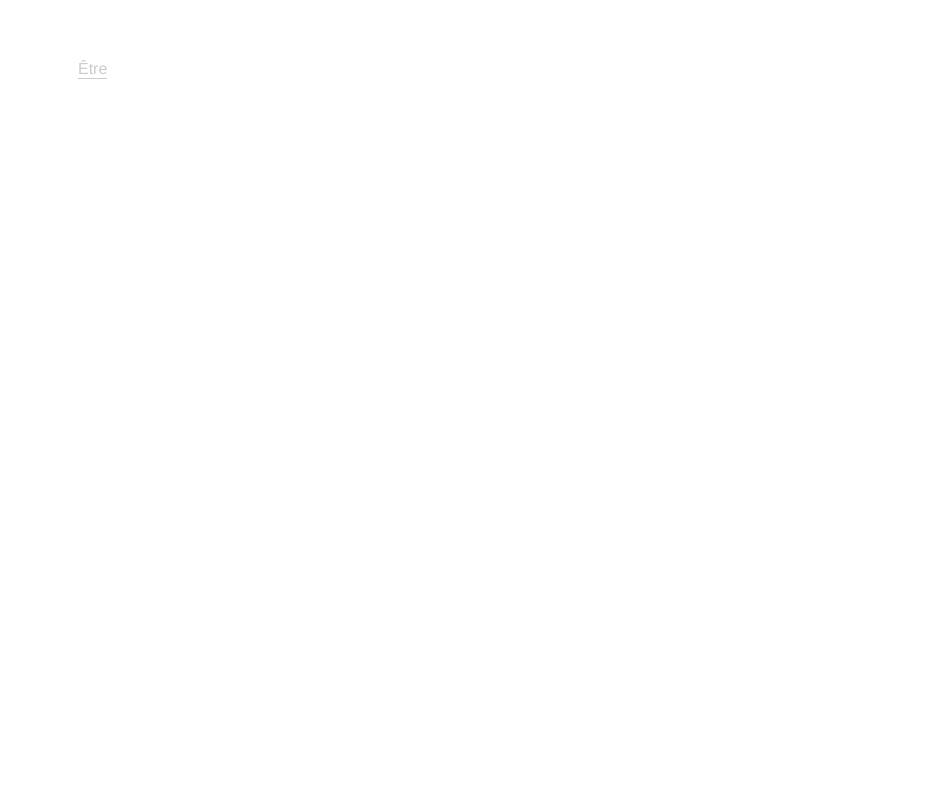
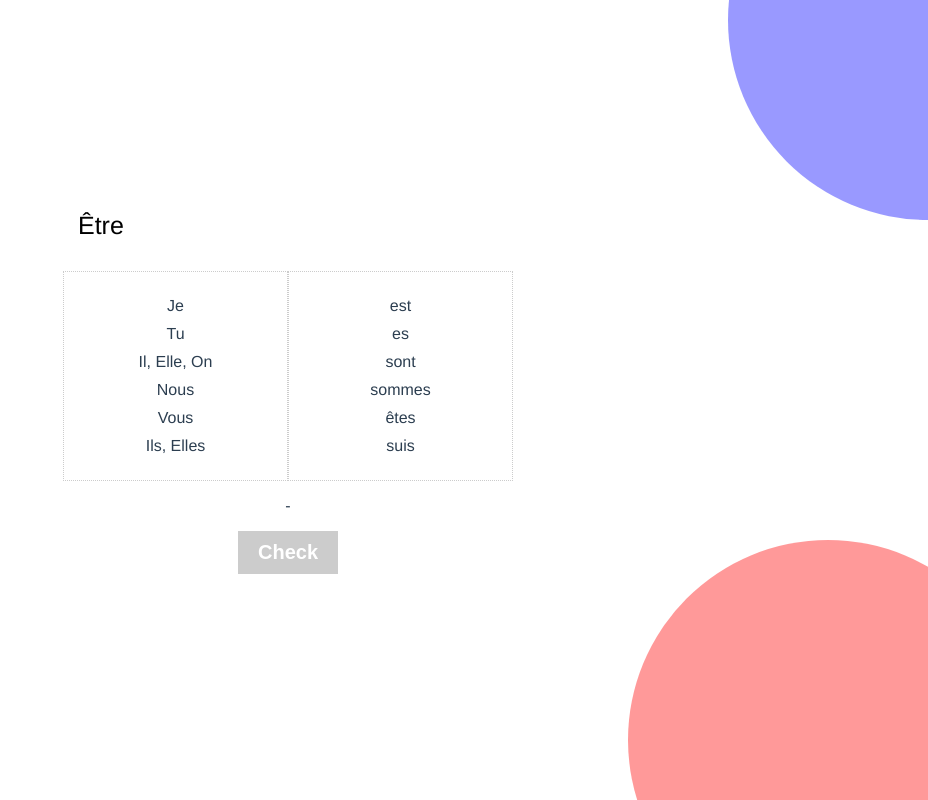
Before and after one commit to invinsible/erudite, a Vue app: page / in a window 1280 px wide. Shown: the whole page, without its empty margins (352-1280 px from the left). Built offline with nearby package versions, Linux system fonts and the light colour scheme.

Commit message:
css styles

```diff
--- a/src/App.vue
+++ b/src/App.vue
@@ -1,7 +1,7 @@
 <template>
   <div id="app">
     <header>
-      <router-link :to="{name: 'antonim'}" class="link" active-class="link-active">Être</router-link>
+      <router-link :to="{name: 'index'}" class="link" active-class="link-active">Être</router-link>
       <!-- <router-link :to="{name: 'erudit'}" class="link" active-class="link-active">Эрудит</router-link> -->
     </header>
     <router-view/>
@@ -11,25 +11,68 @@
 
 
 <style>
+body {
+  margin: 0;
+  min-width: 380px;
+}
+
 #app {
+  position: relative;
+  height: 100vh;
+  display: flex;
+  flex-direction: column;
+  justify-content: center;
   font-family: Avenir, Helvetica, Arial, sans-serif;
   -webkit-font-smoothing: antialiased;
   -moz-osx-font-smoothing: grayscale;
   text-align: center;
   color: #2c3e50;
-  margin-top: 60px;
+  overflow: hidden;
+}
+
+#app::before, #app::after{
+  position: absolute;
+  content: '';
+  width: 400px;
+  height: 400px;
+  border-radius: 50%;
+  opacity: 0.4;
+  transition: all 0.3s linear;
+}
+
+#app::before {
+  right: -100px;
+  bottom: -140px;
+  background-color: red;
+}
+
+#app::after {
+  right: -200px;
+  top: -180px;
+  background-color: blue;
+}
+
+@media(max-width: 1100px) {
+  #app::after, #app::before {
+    width: 300px;
+    height: 300px;
+    opacity: 0.3;
+  }
 }
 
 header {
   margin: 0 auto 30px;
   max-width: 450px;
+  width: 450px;
   display: flex;
   align-items: center;
+  text-align: left;
 }
 
 .link {
   margin: 0 15px;
   display: block;
+  font-size: 25px;
   color: #ccc;
   border-bottom: 1px solid #ccc;
   text-decoration: none;
@@ -37,5 +80,7 @@ header {
 
 .link-active {
   color: #000;
+  pointer-events: none;
+  border-color: transparent;
 }
 </style>
--- a/src/router/index.js
+++ b/src/router/index.js
@@ -6,6 +6,11 @@ import Erudit from '@/views/Erudit'
 Vue.use(VueRouter)
 
 const routes = [
+  {
+    path: '/',
+    name: 'index',
+    component: Antonim
+  },
   {
     path: '/antonim',
     name: 'antonim',
--- a/src/views/Antonim.vue
+++ b/src/views/Antonim.vue
@@ -4,20 +4,20 @@
             <div class="col">
                 <div v-for="el in basicList" :key="el.id">
                     <input type="radio" :value="el" v-model="check1" :id="el.id + 11">
-                    <label :for="el.id + 11" v-if="el.active">{{el.value1}}</label>
+                    <label :for="el.id + 11" :class="{'no-active': !el.active}">{{el.value1}}</label>
                 </div>
             </div>
             <div class="col">
                 <div v-for="el in shuffleList" :key="el.id">
                     <input type="radio" :value="el" v-model="check2" :id="el.id + 22">
-                    <label :for="el.id + 22" v-if="el.active">{{el.value2}}</label>
+                    <label :for="el.id + 22" :class="{'no-active': !el.active}">{{el.value2}}</label>
                 </div>
             </div>
         </div>
         <div>
             <p><b v-if="check1">{{check1.value1}}</b> - <b v-if="check2">{{check2.value2}}</b></p>
 
-            <p v-if="!list.find(el => el.active == true)">Конец</p>
+            <p v-if="!list.find(el => el.active == true)">Bingo!</p>
             <p v-else>
                 <button
                     @click.prevent="checkAntonim"
@@ -38,38 +38,38 @@ export default {
             list: [
                 {
                     id: 1,
-                    value1: 'je',
-                    value2: 'Suis',
+                    value1: 'Je',
+                    value2: 'suis',
                     active: true
                 },
                 {
                     id: 2,
-                    value1: 'tu',
-                    value2: 'Es',
+                    value1: 'Tu',
+                    value2: 'es',
                     active: true
                 },
                 {
                     id: 3,
-                    value1: 'il, elle, on',
-                    value2: 'Est',
+                    value1: 'Il, Elle, On',
+                    value2: 'est',
                     active: true
                 },
                 {
                     id: 4,
                     value1: 'Nous',
-                    value2: 'Sommes',
+                    value2: 'sommes',
                     active: true
                 },
                 {
                     id: 5,
                     value1: 'Vous',
-                    value2: 'Êtes',
+                    value2: 'êtes',
                     active: true
                 },
                 {
                     id: 6,
-                    value1: 'Ils, elles',
-                    value2: 'Sont',
+                    value1: 'Ils, Elles',
+                    value2: 'sont',
                     active: true
                 }
             ],
@@ -101,6 +101,7 @@ export default {
 
 <style scoped>
     .check-answer {
+        position: relative;
         padding: 10px 20px;
         margin: 0 auto;
         display: block;
@@ -113,6 +114,7 @@ export default {
         border: none;
         cursor: pointer;
         transition: opacity 0.3s linear;
+        z-index: 10;
     }
     .check-answer:hover {
         opacity: 0.87;
@@ -144,4 +146,10 @@ export default {
     input:checked + label{
         font-weight: bold;
     }
+    .no-active {
+        pointer-events: none;
+        color: green;
+        opacity: 0.5;
+        text-decoration: line-through;
+    }
 </style>
```
Also changed, not shown: 1 other file (tests, documents, lock files or other folders).
